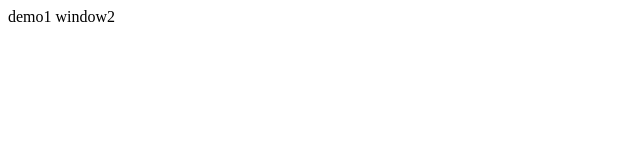
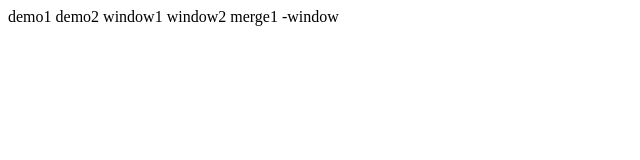
Before and after one commit to testcristi/part4.demo, a plain HTML site: page WebContent/index.html in a window 1280 px wide. Shown: the whole page, without its empty margins (0-640 px from the left). Drawn offline with Linux system fonts and the light colour scheme.

Commit message:
first change for windows
merge demo

```diff
--- a/WebContent/index.html
+++ b/WebContent/index.html
@@ -6,6 +6,10 @@
 </head>
 <body>
 demo1
+demo2
+window1
 window2
+
+merge1 -window
 </body>
 </html>
```
